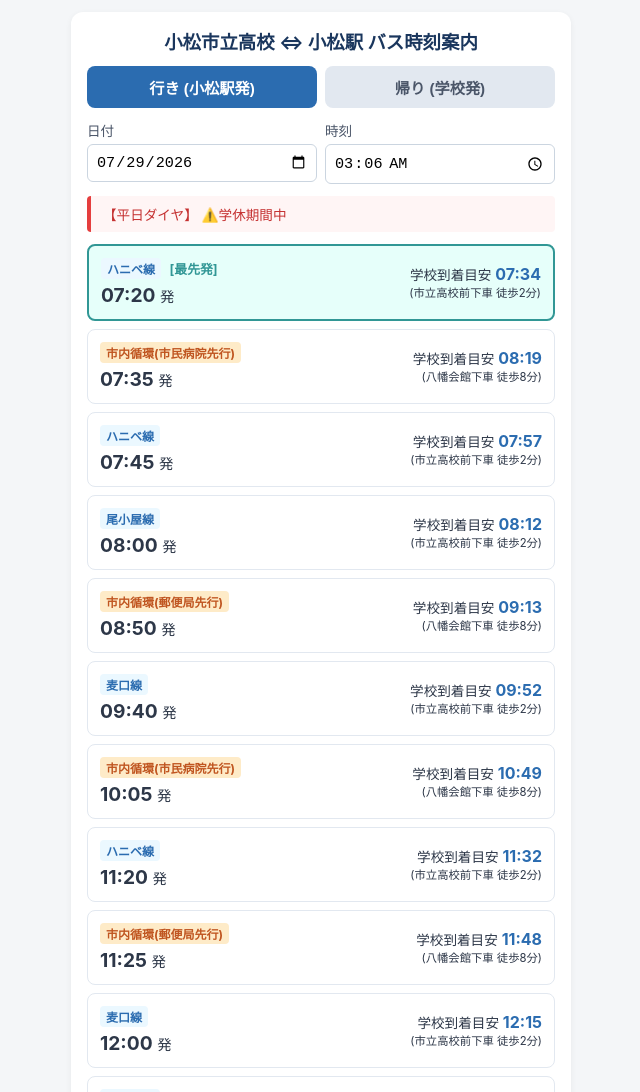
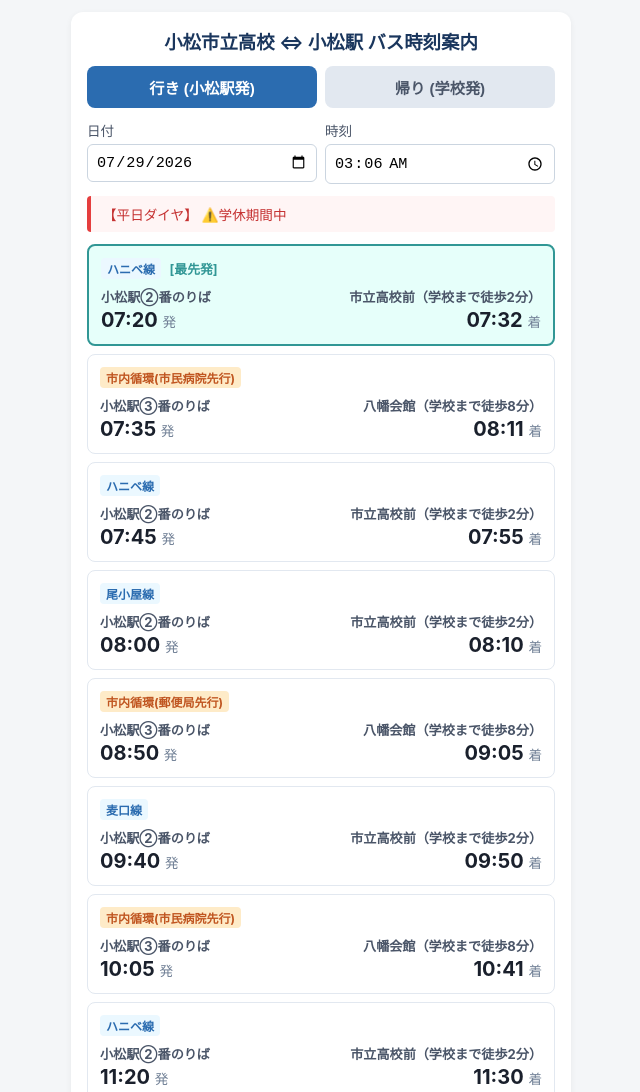
Before and after one commit to projectmerry001-del/IchikoBusTime, a plain HTML site: page index.html in a window 1280 px wide. Shown: the top 1092 px of the page, without its empty margins (319-959 px from the left). Drawn offline with Linux system fonts and the light colour scheme.

Commit message:
Update index.html

```diff
--- a/index.html
+++ b/index.html
@@ -91,23 +91,34 @@
       border-radius: 8px;
       padding: 12px;
       margin-bottom: 8px;
-      display: flex;
-      justify-content: space-between;
-      align-items: center;
     }
     .bus-item.recommend {
       border: 2px solid #319795;
       background-color: #e6fffa;
     }
+    .bus-header {
+      margin-bottom: 8px;
+    }
+    .bus-route {
+      display: flex;
+      justify-content: space-between;
+      align-items: flex-end;
+    }
+    .stop-info {
+      font-size: 0.82rem;
+      color: #4a5568;
+      font-weight: bold;
+    }
     .bus-time {
-      font-size: 1.2rem;
+      font-size: 1.25rem;
       font-weight: bold;
-      color: #2d3748;
+      color: #1a202c;
+      margin-top: 2px;
     }
-    .bus-info {
-      font-size: 0.8rem;
+    .bus-time span {
+      font-size: 0.85rem;
+      font-weight: normal;
       color: #718096;
-      margin-top: 2px;
     }
     .tag {
       display: inline-block;
@@ -119,16 +130,6 @@
     }
     .tag-hokutetsu { background: #ebf8ff; color: #2b6cb0; }
     .tag-loop { background: #feebc8; color: #c05621; }
-    .arrival-school {
-      text-align: right;
-      font-size: 0.85rem;
-      color: #2d3748;
-    }
-    .arrival-school span {
-      font-weight: bold;
-      font-size: 1rem;
-      color: #2b6cb0;
-    }
   </style>
 </head>
 <body>
@@ -173,8 +174,8 @@ const busData = {
     // ハニベ線 (平日)
     { line: "ハニベ線", type: "hokutetsu", dep: "07:20", arr: "07:32", satSun: false, schoolHolidays: true },
     { line: "ハニベ線", type: "hokutetsu", dep: "07:45", arr: "07:55", satSun: false, schoolHolidays: true },
-    { line: "ハニベ線", type: "hokutetsu", dep: "07:50", arr: "08:00", satSun: false, schoolHolidays: false }, // 学休運休
-    { line: "ハニベ線", type: "hokutetsu", dep: "08:10", arr: "08:20", satSun: false, schoolHolidays: false }, // 学休運休
+    { line: "ハニベ線", type: "hokutetsu", dep: "07:50", arr: "08:00", satSun: false, schoolHolidays: false },
+    { line: "ハニベ線", type: "hokutetsu", dep: "08:10", arr: "08:20", satSun: false, schoolHolidays: false },
     { line: "ハニベ線", type: "hokutetsu", dep: "11:20", arr: "11:30", satSun: false, schoolHolidays: true },
     { line: "ハニベ線", type: "hokutetsu", dep: "15:05", arr: "15:15", satSun: false, schoolHolidays: true },
     { line: "ハニベ線", type: "hokutetsu", dep: "16:05", arr: "16:15", satSun: false, schoolHolidays: true },
@@ -263,12 +264,6 @@ const busData = {
   ]
 };
 
-// 徒歩所要時間
-const walkTime = {
-  hokutetsu: 2, // 市立高校前：徒歩2分
-  loop: 8       // 八幡会館：徒歩8分
-};
-
 let currentDirection = 'toSchool';
 
 // ==========================================
@@ -277,7 +272,6 @@ let currentDirection = 'toSchool';
 function isSchoolHoliday(date) {
   const m = date.getMonth() + 1;
   const d = date.getDate();
-  // 毎年 1/1～1/7, 春休み(3/25～4/6), 夏休み(7/21～8/31), 冬休み(12/25～12/31)
   if (m === 1 && d <= 7) return true;
   if ((m === 3 && d >= 25) || (m === 4 && d <= 6)) return true;
   if ((m === 7 && d >= 21) || m === 8) return true;
@@ -287,22 +281,14 @@ function isSchoolHoliday(date) {
 
 function getDayInfo(date) {
   const day = date.getDay();
-  const isWeekend = (day === 0 || day === 6); // 土日
+  const isWeekend = (day === 0 || day === 6);
   const isHoliday = isSchoolHoliday(date);
   return { isWeekend, isHoliday };
 }
 
-// 時刻文字列 (HH:MM) を分に変換
 function timeToMin(timeStr) {
   const [h, m] = timeStr.split(':').map(Number);
   return h * 60 + m;
-}
-
-// 分を時刻文字列 (HH:MM) に変換
-function minToTime(min) {
-  const h = Math.floor(min / 60).toString().padStart(2, '0');
-  const m = (min % 60).toString().padStart(2, '0');
-  return `${h}:${m}`;
 }
 
 // ==========================================
@@ -329,7 +315,6 @@ function render() {
   const dayInfo = getDayInfo(targetDate);
   const searchMin = timeToMin(timeVal);
 
-  // ダイヤ状態表示更新
   const badge = document.getElementById('statusBadge');
   let statusMsg = dayInfo.isWeekend ? "【土日祝ダイヤ】" : "【平日ダイヤ】";
   if (dayInfo.isHoliday) {
@@ -340,16 +325,11 @@ function render() {
   }
   badge.innerHTML = statusMsg;
 
-  // 対象方向のバスをフィルタリング
   const rawList = busData[currentDirection];
   const validList = rawList.filter(bus => {
-    // 1. 曜日チェック
     if (dayInfo.isWeekend && !bus.satSun) return false;
     if (!dayInfo.isWeekend && bus.satSun && !isBothDaysBus(bus)) return false;
-
-    // 2. 学休運休チェック
     if (dayInfo.isHoliday && !bus.schoolHolidays) return false;
-
     return true;
   });
 
@@ -357,23 +337,11 @@ function render() {
     return !rawList.some(b => b.line === bus.line && b.dep === bus.dep && !b.satSun);
   }
 
-  // 指定時刻以降の便をソート
   const upcomingList = validList
-    .map(bus => {
-      const depMin = timeToMin(bus.dep);
-      const arrMin = timeToMin(bus.arr);
-
-      let totalArrMin = arrMin;
-      if (currentDirection === 'toSchool') {
-        totalArrMin = arrMin + walkTime[bus.type];
-      }
-
-      return { ...bus, depMin, arrMin, totalArrMin };
-    })
+    .map(bus => ({ ...bus, depMin: timeToMin(bus.dep) }))
     .filter(bus => bus.depMin >= searchMin)
     .sort((a, b) => a.depMin - b.depMin);
 
-  // 描画
   const listContainer = document.getElementById('busList');
   if (upcomingList.length === 0) {
     listContainer.innerHTML = `<div style="text-align:center; padding:20px; color:#a0aec0;">該当するバスはありません</div>`;
@@ -383,29 +351,35 @@ function render() {
   listContainer.innerHTML = upcomingList.map((bus, index) => {
     const isFirst = (index === 0);
     const tagClass = bus.type === 'hokutetsu' ? 'tag-hokutetsu' : 'tag-loop';
-    const busStopName = bus.type === 'hokutetsu' ? '市立高校前' : '八幡会館';
-    const walkMinutes = walkTime[bus.type];
 
-    let destHtml = '';
+    let departureStop = '';
+    let arrivalStop = '';
+
     if (currentDirection === 'toSchool') {
-      destHtml = `学校到着目安 <span>${minToTime(bus.totalArrMin)}</span><br><small>(${busStopName}下車 徒歩${walkMinutes}分)</small>`;
+      // 行き：小松駅発
+      departureStop = bus.type === 'loop' ? '小松駅③番のりば' : '小松駅②番のりば';
+      arrivalStop = bus.type === 'loop' ? '八幡会館（学校まで徒歩8分）' : '市立高校前（学校まで徒歩2分）';
     } else {
-      destHtml = `小松駅到着 <span>${bus.arr}</span><br><small>(${busStopName}まで 徒歩${walkMinutes}分)</small>`;
+      // 帰り：学校発
+      departureStop = bus.type === 'loop' ? '八幡会館（学校から徒歩8分）' : '市立高校前（学校から徒歩2分）';
+      arrivalStop = '小松駅';
     }
 
     return `
       <div class="bus-item ${isFirst ? 'recommend' : ''}">
-        <div>
+        <div class="bus-header">
+          <span class="tag ${tagClass}">${bus.line}</span>
+          ${isFirst ? '<strong style="color:#319795; font-size:0.8rem;">[最先発]</strong>' : ''}
+        </div>
+        <div class="bus-route">
           <div>
-            <span class="tag ${tagClass}">${bus.line}</span>
-            ${isFirst ? '<strong style="color:#319795; font-size:0.8rem;">[最先発]</strong>' : ''}
+            <div class="stop-info">${departureStop}</div>
+            <div class="bus-time">${bus.dep} <span>発</span></div>
           </div>
-          <div class="bus-time" style="margin-top:4px;">
-            ${bus.dep} <span style="font-size:0.9rem; font-weight:normal;">発</span>
+          <div style="text-align: right;">
+            <div class="stop-info">${arrivalStop}</div>
+            <div class="bus-time">${bus.arr} <span>着</span></div>
           </div>
-        </div>
-        <div class="arrival-school">
-          ${destHtml}
         </div>
       </div>
     `;
```
